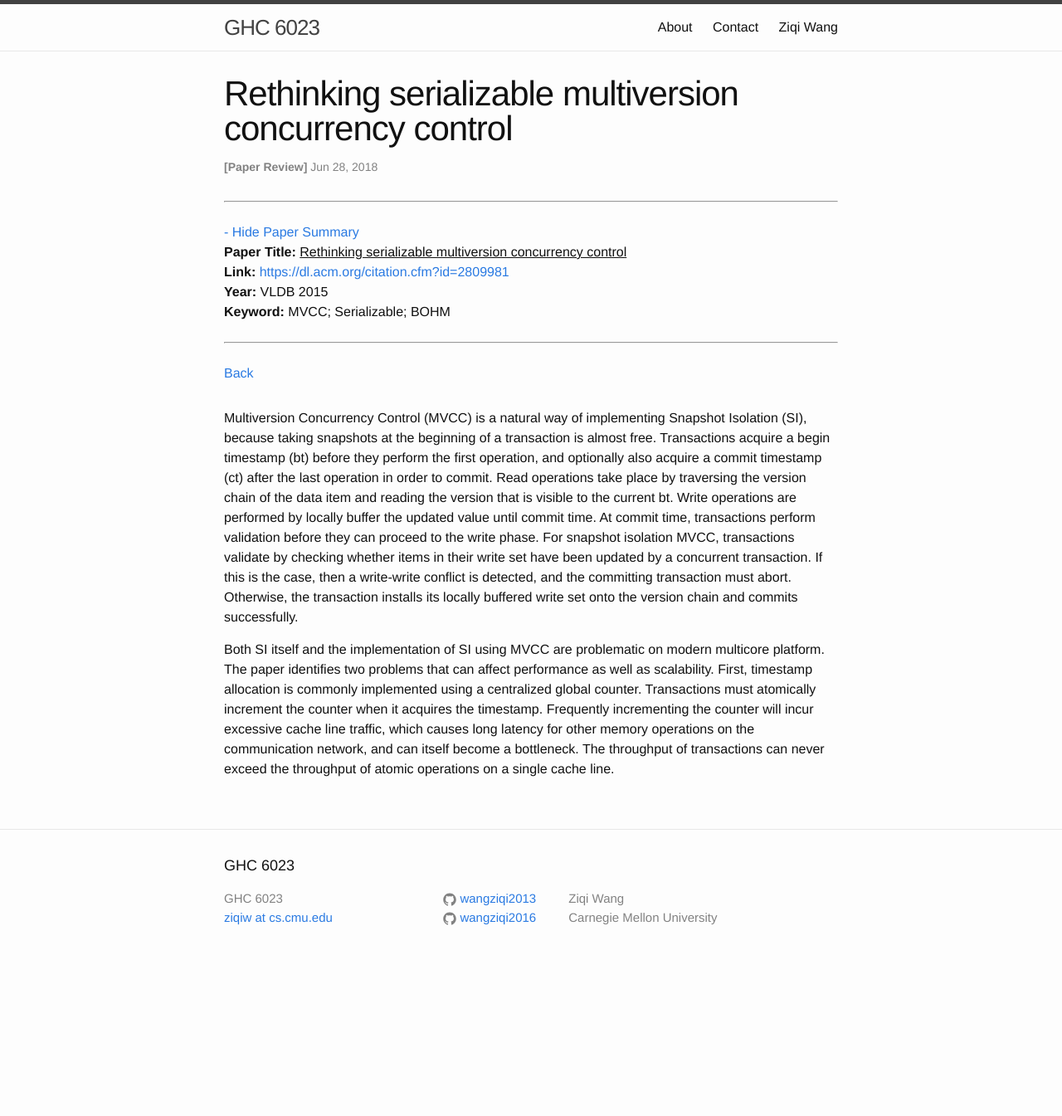
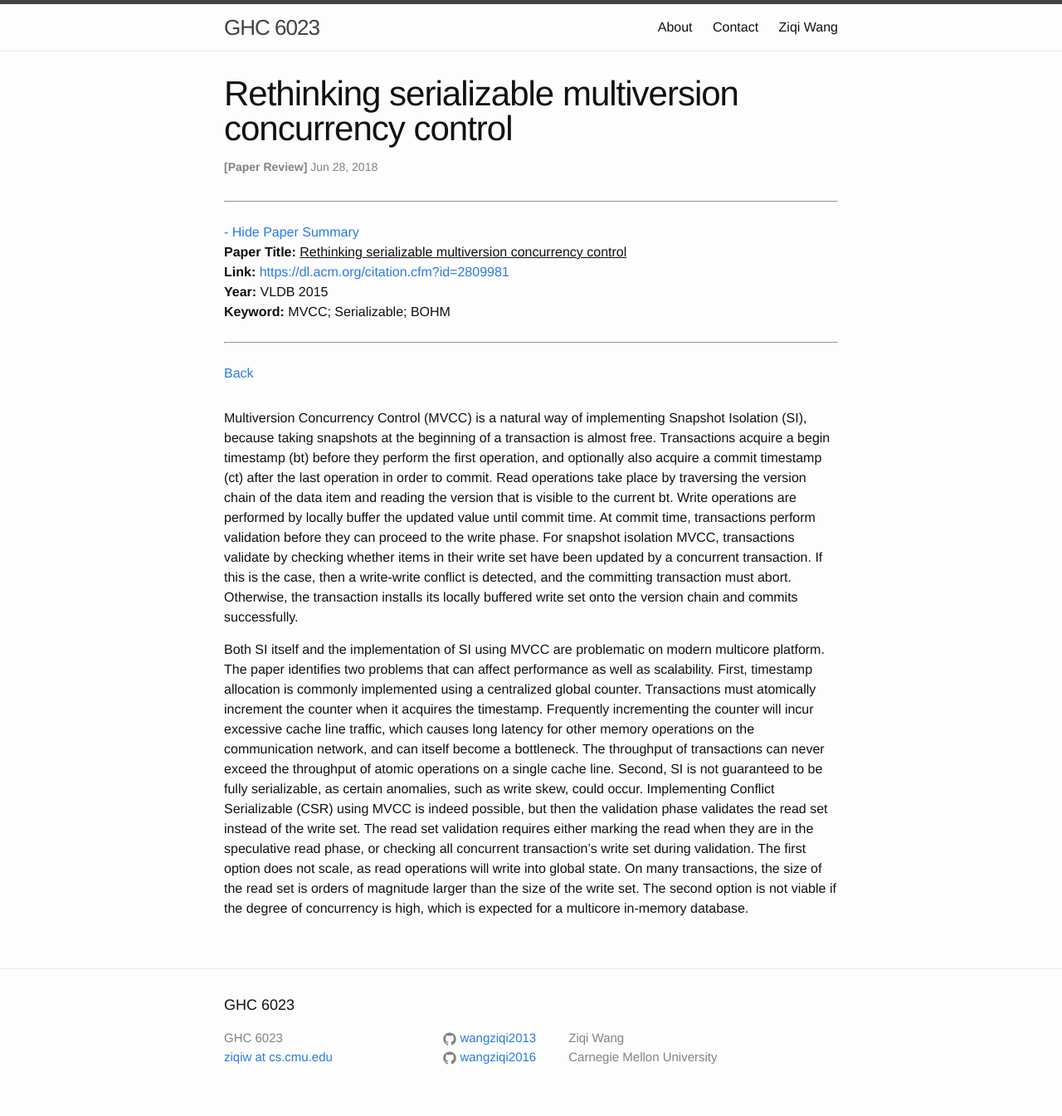
Before and after one commit to wangziqi2013/wangziqi2013.github.io, a Jekyll site: the page built from _posts/2018-06-28-Rethinking-Serializable-MVCC.markdown, in a window 1280 px wide. Shown: the whole page at 83% size. Built offline with Jekyll 4.4.1, drawn with Linux system fonts in a browser that asks for light colours; before the commit the page ends 1177 px from its top, so only the background shows below that.

Commit message:
Working on second problem

```diff
--- a/_posts/2018-06-28-Rethinking-Serializable-MVCC.markdown
+++ b/_posts/2018-06-28-Rethinking-Serializable-MVCC.markdown
@@ -31,4 +31,11 @@ allocation is commonly implemented using a centralized global counter. Transacti
 increment the counter when it acquires the timestamp. Frequently incrementing the counter will
 incur excessive cache line traffic, which causes long latency for other memory operations on the
 communication network, and can itself become a bottleneck. The throughput of transactions can never
-exceed the throughput of atomic operations on a single cache line.
+exceed the throughput of atomic operations on a single cache line. Second, SI is not guaranteed to be
+fully serializable, as certain anomalies, such as write skew, could occur. Implementing Conflict Serializable
+(CSR) using MVCC is indeed possible, but then the validation phase validates the read set instead of the write
+set. The read set validation requires either marking the read when they are in the speculative read
+phase, or checking all concurrent transaction's write set during validation. The first option does not
+scale, as read operations will write into global state. On many transactions, the size of the read set is
+orders of magnitude larger than the size of the write set. The second option is not viable if the degree
+of concurrency is high, which is expected for a multicore in-memory database.
```
